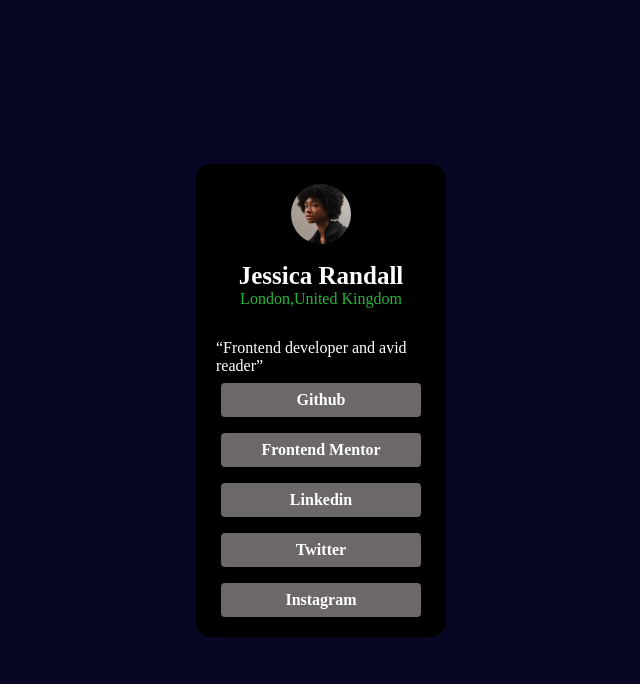
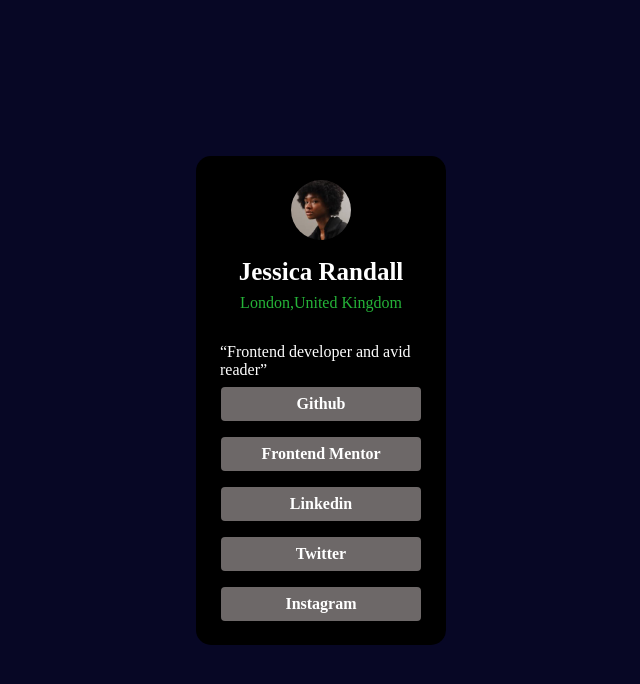
Before and after one commit to Ama678/Social-profile-card, a plain HTML site: page index.html in a window 1280 px wide. Shown: the whole page, without its empty margins (319-959 px from the left). Drawn offline with Linux system fonts and the light colour scheme.

Commit message:
spacing fixes

```diff
--- a/index.html
+++ b/index.html
@@ -10,7 +10,7 @@
     <main class="main-container">
       <div class="content">
         <section class="top">
-          <div class="pic"><img src="./images/avatar-jessica.jpeg" /></div>
+          <div class="pic"><img src="./images/avatar-jessica.jpeg" alt="profile photo of a model" /></div>
           <div class="jess">
             <h1>Jessica Randall</h1>
             <p>London,United Kingdom</p>
--- a/styles.css
+++ b/styles.css
@@ -10,16 +10,16 @@
   align-items: center;
   justify-content: center;
   background-color: rgb(7, 7, 37);
+
 }
 
 .main-container {
 
-  padding: 20px;
+  padding: 24px;
   border-radius: 15px;
   background-color: black;
   display: flex;
   flex-direction: column;
-  height: fit-content;
   max-width: 15.625rem;
 }
 
@@ -53,6 +53,8 @@
   margin-top: 15px;
   margin-bottom: 15px;
   text-align: center;
+ display: flex;
+  flex-direction: column;
   gap: 8px;
 }
 
```
